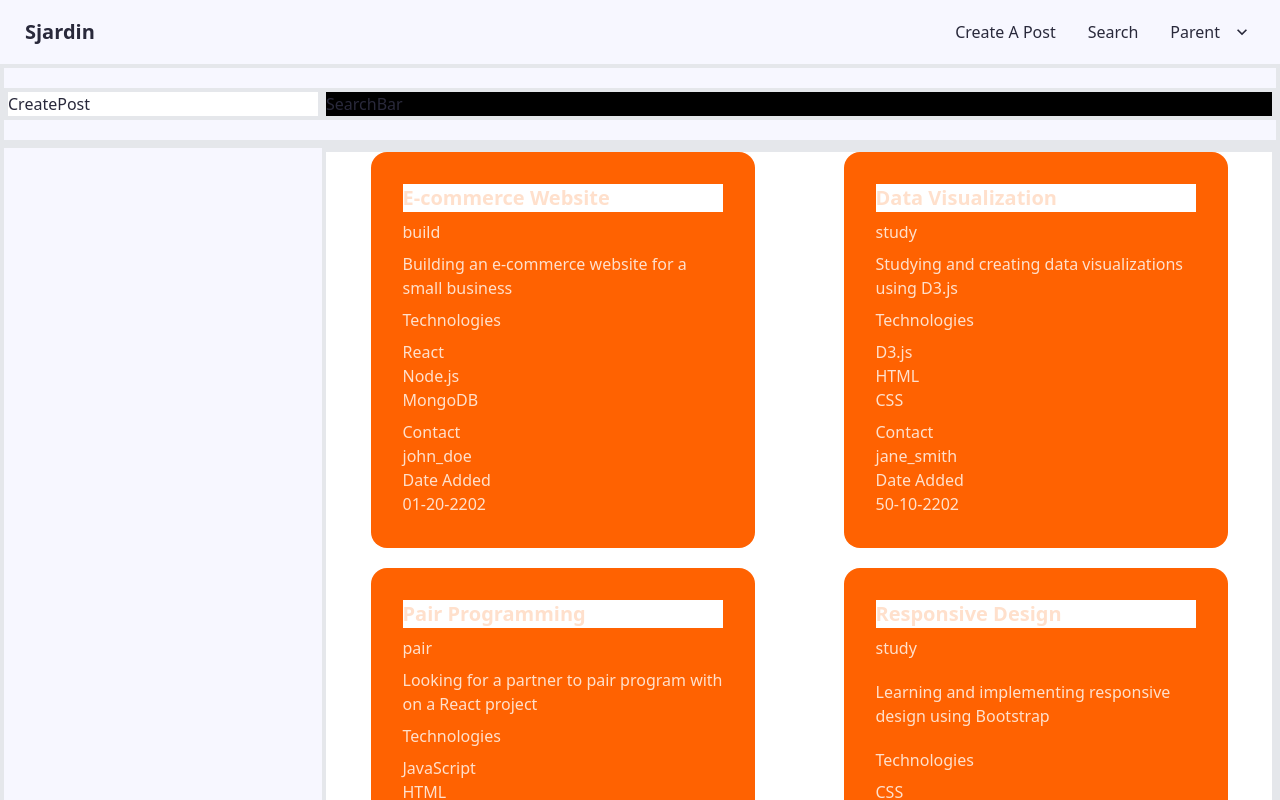
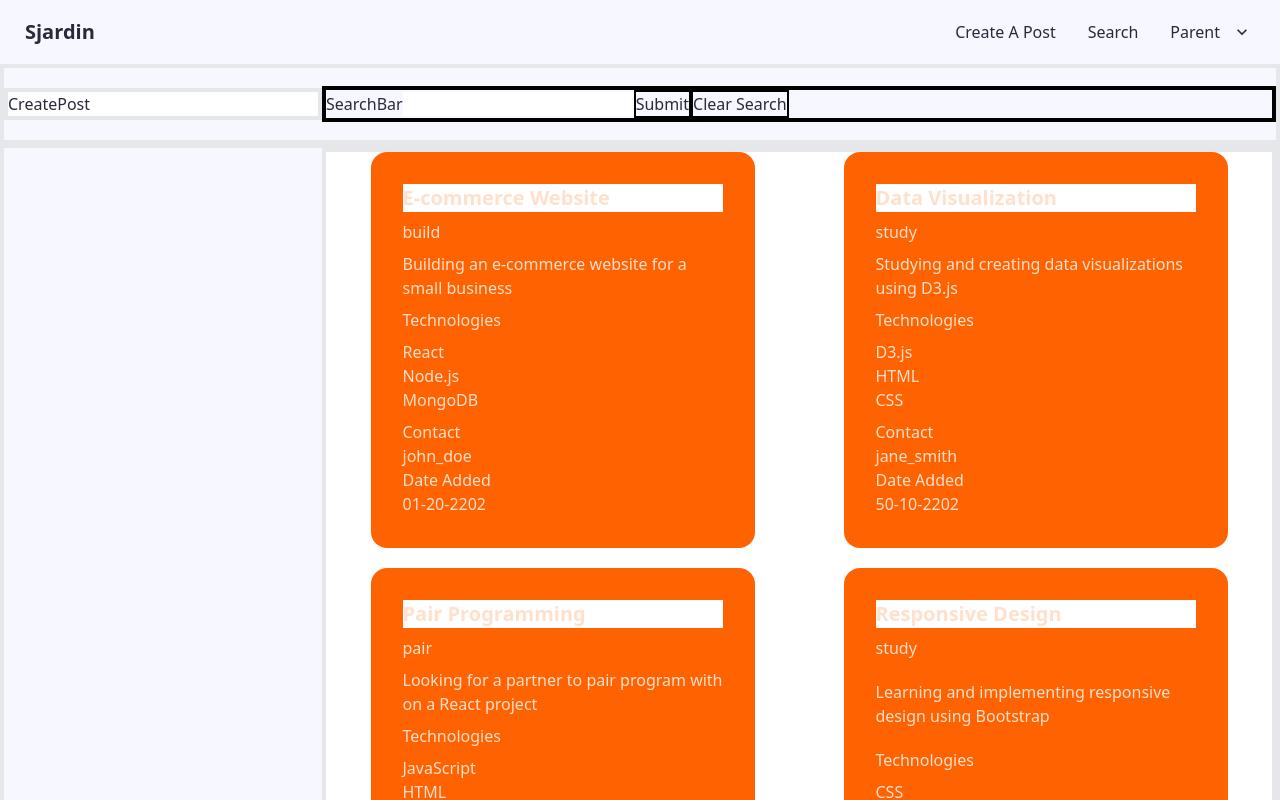
Before and after one commit to CregCodes/sjardin, a Next.js app in the folder app/: page /results in a window 1280 px wide. Shown: the top 800 px of the page. Built offline with nearby package versions, Linux system fonts and the light colour scheme.

Commit message:
added search bar functionality with a submit and clear function

```diff
--- a/app/components/SearchBar/searchbar.tsx
+++ b/app/components/SearchBar/searchbar.tsx
@@ -1,5 +1,17 @@
-import React from "react";
+import { ChangeEventHandler, MouseEventHandler } from "react";
 
-export default function SearchBar() {
-  return <div>SearchBar</div>;
+type Props = {
+  handleSearchChange: ChangeEventHandler<HTMLInputElement>,
+  handleSearchSubmit: MouseEventHandler<HTMLButtonElement>,
+  handleClearSearch: MouseEventHandler<HTMLButtonElement>,
 }
+
+export default function SearchBar(props: Props) {
+  const { handleSearchSubmit, handleSearchChange, handleClearSearch } = props;
+
+  return <div>SearchBar
+    <input onChange={handleSearchChange}></input>
+    <button onClick={handleSearchSubmit} className="border-2 border-black">Submit</button>
+    <button onClick={handleClearSearch} className="border-2 border-black">Clear Search</button>
+  </div>;
+}
--- a/app/pages/results.tsx
+++ b/app/pages/results.tsx
@@ -33,6 +33,28 @@ export default function Results() {
     getCards();
   }, []) */
 
+  const [cardData, setCardData] = useState<CardObject[]>(Data);
+  // this state stores the initial data for the reset button - it is a temporary work around until we have the tag functionality working
+  const [initialCardData, setInitialCardData] = useState<CardObject[]>(Data);
+  const [searchInput, setSearchInput] = useState("");
+
+  function handleSearchChange(e: React.ChangeEvent<HTMLInputElement>) {
+    setSearchInput(e.target.value);
+    console.log(e.target.value)
+  }
+
+  function handleSearchSubmit() {
+    console.log("You sumbitted the search bar");
+    const newCardData = cardData.filter((card) => {
+      return card.projectTitle.includes(searchInput) || card.projectDescription.includes(searchInput);
+    });
+    setCardData(newCardData);
+  }
+
+  function handleClearSearch() {
+    setCardData(initialCardData);
+  }
+
   return (
     <>
       <Navbar />
@@ -40,8 +62,8 @@ export default function Results() {
         <div className="w-1/4 bg-white border-solid border-4 border-light-blue-500 ">
           <CreatePost />
         </div>
-        <div className="w-3/4 bg-black border-solid border-4 border-light-blue-500 ">
-          <SearchBar />
+        <div className="w-3/4 bg-green border-solid border-4 border-black ">
+          <SearchBar handleSearchSubmit={handleSearchSubmit} handleSearchChange={handleSearchChange} handleClearSearch={handleClearSearch}/>
         </div>
       </div>
       <div className="flex flex-row justify-between items-center border-solid border-4 border-light-blue-500 ">
@@ -49,7 +71,7 @@ export default function Results() {
           <FilterBar />
         </div>
         <div className="w-3/4 bg-white border-solid border-4 border-light-blue-500 flex flex-wrap justify-around m-0 p-0">
-          {Data.map((card) => {
+          {cardData.map((card) => {
             return (
               <Card
                 key={card.id}
```
Also changed, not shown: 2 other files (tests, documents, lock files or other folders).
